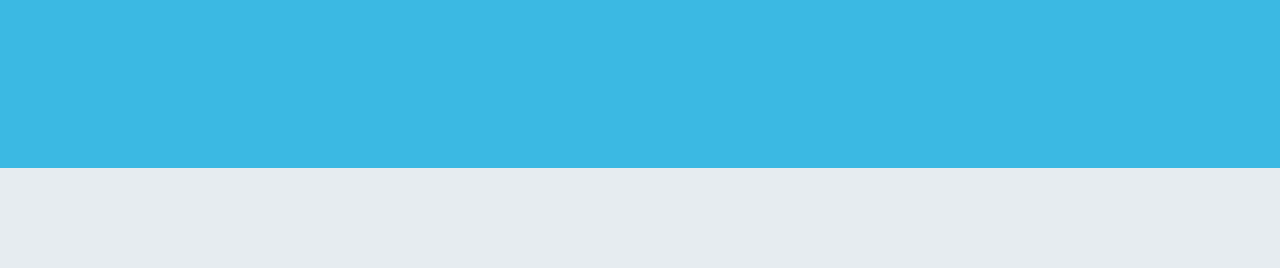
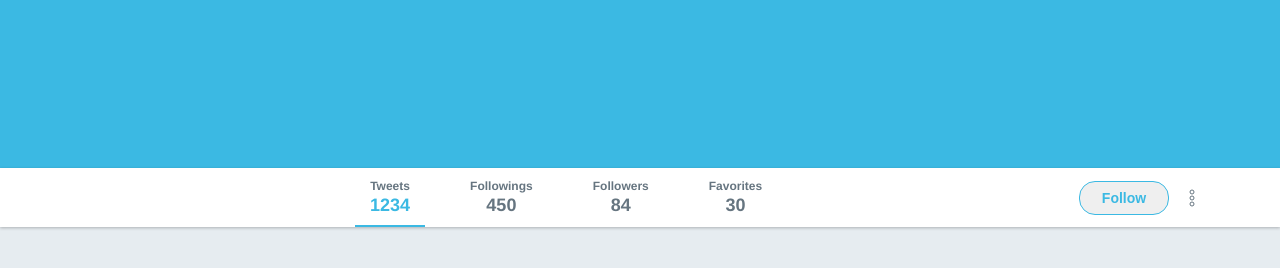
Before and after one commit to juliomchado/Twitter-Copy, a plain HTML site: page Twitter-Frontend/index.html in a window 1280 px wide. Shown: the part 258-526 px from the top of the page. Drawn offline with Linux system fonts and the light colour scheme.

Commit message:
Nav menu completed

```diff
--- a/Twitter-Frontend/index.html
+++ b/Twitter-Frontend/index.html
@@ -27,8 +27,37 @@
             </div>
         </div>
     </header>
+
     <div class="banner">
         <h1>Twitter Julio Machado</h1>
+    </div>
+
+    <div class="bar">
+        <div class="content">
+            <ul>
+                <li class="active">
+                    <span>Tweets</span>
+                    <strong>1234</strong>
+                </li>
+                <li>
+                    <span>Followings</span>
+                    <strong>450</strong>
+                </li>
+                <li>
+                    <span>Followers</span>
+                    <strong>84</strong>
+                </li>
+                <li>
+                    <span>Favorites</span>
+                    <strong>30</strong>
+                </li>
+            </ul>
+
+            <div class="actions">
+                <button>Follow</button>
+                <img src="./assets/more.svg" alt="More">
+            </div>
+        </div>
     </div>
 </body>
 
--- a/Twitter-Frontend/styles.css
+++ b/Twitter-Frontend/styles.css
@@ -1,17 +1,18 @@
-*{
+* {
     margin: 0;
     padding: 0;
     box-sizing: border-box;
 }
 
-body{
-    background: #E6ECF0;
-    font-family: 'Helvetica Neue', 'Helvetica', Arial, sans-serif;
+body {
+    background: #e6ecf0;
+    font-family: "Helvetica Neue", "Helvetica", Arial, sans-serif;
     text-rendering: optimizeLegibility !important;
     -webkit-font-smoothing: antialiased !important;
 }
 
-input, button {
+input,
+button {
     outline: none;
 }
 
@@ -24,24 +25,22 @@ input, button {
 header#main-header {
     height: 46px;
     background: #fff;
-    box-shadow: 0 1px 1px rgba(0,0,0,0.25);
+    box-shadow: 0 1px 1px rgba(0, 0, 0, 0.25);
     position: relative;
     z-index: 1;
 }
 
-header#main-header .content{
+header#main-header .content {
     display: flex;
     align-items: center;
     justify-content: space-between;
     height: 100%;
 }
 
-
-header#main-header nav ul{
+header#main-header nav ul {
     display: flex;
     list-style: none;
 }
-
 
 header#main-header nav ul li {
     display: flex;
@@ -53,33 +52,30 @@ header#main-header nav ul li {
     margin-left: 30px;
 }
 
-
 header#main-header nav ul li img {
     margin-right: 7px;
 }
 
-header#main-header nav ul li:first-child{
+header#main-header nav ul li:first-child {
     margin-left: 0;
 }
 
-
-header#main-header div.side{
+header#main-header div.side {
     display: flex;
 }
 
 header#main-header div.side input {
     width: 220px;
 
-    border: 1px solid #E6ECF0;
+    border: 1px solid #e6ecf0;
     height: 34px;
-    padding:0 30px 0 12px;
+    padding: 0 30px 0 12px;
     border-radius: 16px;
     font-size: 12px;
-    background: #f5f8fa url('./assets/search.svg') no-repeat 190px center;
+    background: #f5f8fa url("./assets/search.svg") no-repeat 190px center;
 }
 
-
-header#main-header div.side img{
+header#main-header div.side img {
     height: 34px;
     width: 34px;
     border-radius: 50%;
@@ -93,7 +89,7 @@ header#main-header div.side button {
     font-size: 14px;
     background-color: #3bb9e3;
 
-    display:flex;
+    display: flex;
     align-items: center;
     justify-content: center;
     color: #fff;
@@ -105,10 +101,89 @@ header#main-header div.side button {
 div.banner {
     height: 380px;
     width: 100%;
-    background: #3BB9E3;
+    background: #3bb9e3;
 
     display: flex;
     align-items: center;
     justify-content: center;
     color: #fff;
 }
+
+div.bar {
+    height: 59px;
+    background: #fff;
+    box-shadow: 0 1px 3px rgba(0, 0, 0, 0.25);
+}
+
+div.bar .content {
+    display: flex;
+    justify-content: space-between;
+    align-items: center;
+    padding-left: 285px;
+    height: 100%;
+}
+
+div.bar .content ul {
+    display: flex;
+    list-style: none;
+    height: 100%;
+}
+
+div.bar .content ul li {
+    display: flex;
+    flex-direction: column;
+    justify-content: center;
+    align-items: center;
+    padding: 0 15px;
+    margin: 0 15px;
+    position: relative;
+}
+
+div.bar .content ul li.active::after {
+    content: "";
+    width: 100%;
+    height: 2px;
+    position: absolute;
+    bottom: 0;
+    left: 0;
+    background-color: #3bb9e3;
+}
+
+div.bar .content ul li span {
+    color: #667580;
+    font-size: 12px;
+    font-weight: bold;
+}
+
+div.bar .content ul li strong {
+    color: #667580;
+    font-size: 18px;
+    font-weight: bold;
+    margin-top: 2px;
+}
+
+div.bar .content ul li.active strong {
+    color: #3bb9e3;
+}
+
+div.bar .content .actions button {
+
+    width: 90px;
+    height: 34px;
+    font-weight: bold;
+    font-size: 14px;
+
+    display: flex;
+    align-items: center;
+    justify-content: center;
+    color: #3bb9e3;
+    border: 1px solid #3bb9e3;
+    border-radius: 16px;
+    cursor: pointer;
+
+    margin-right: 20px;
+}
+
+div.bar .content .actions {
+    display: flex;
+}
```
